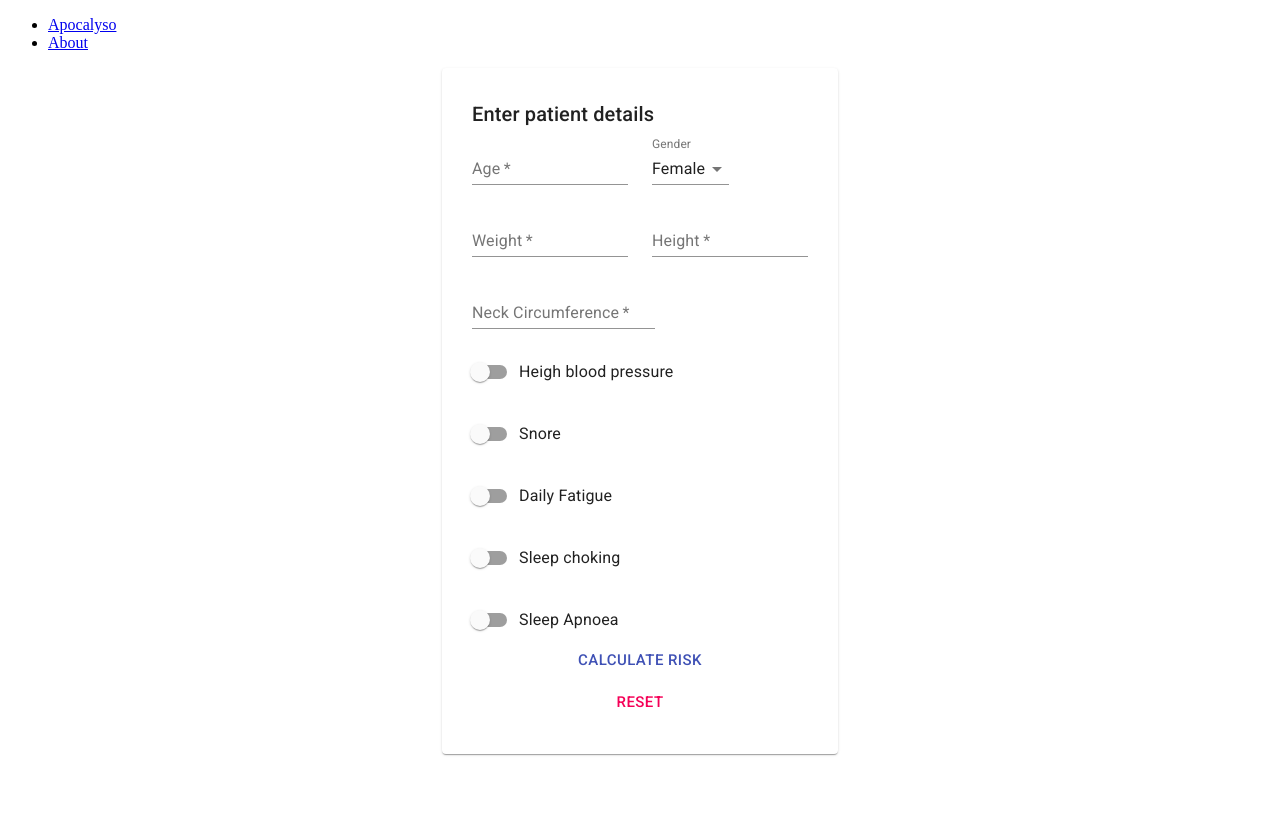
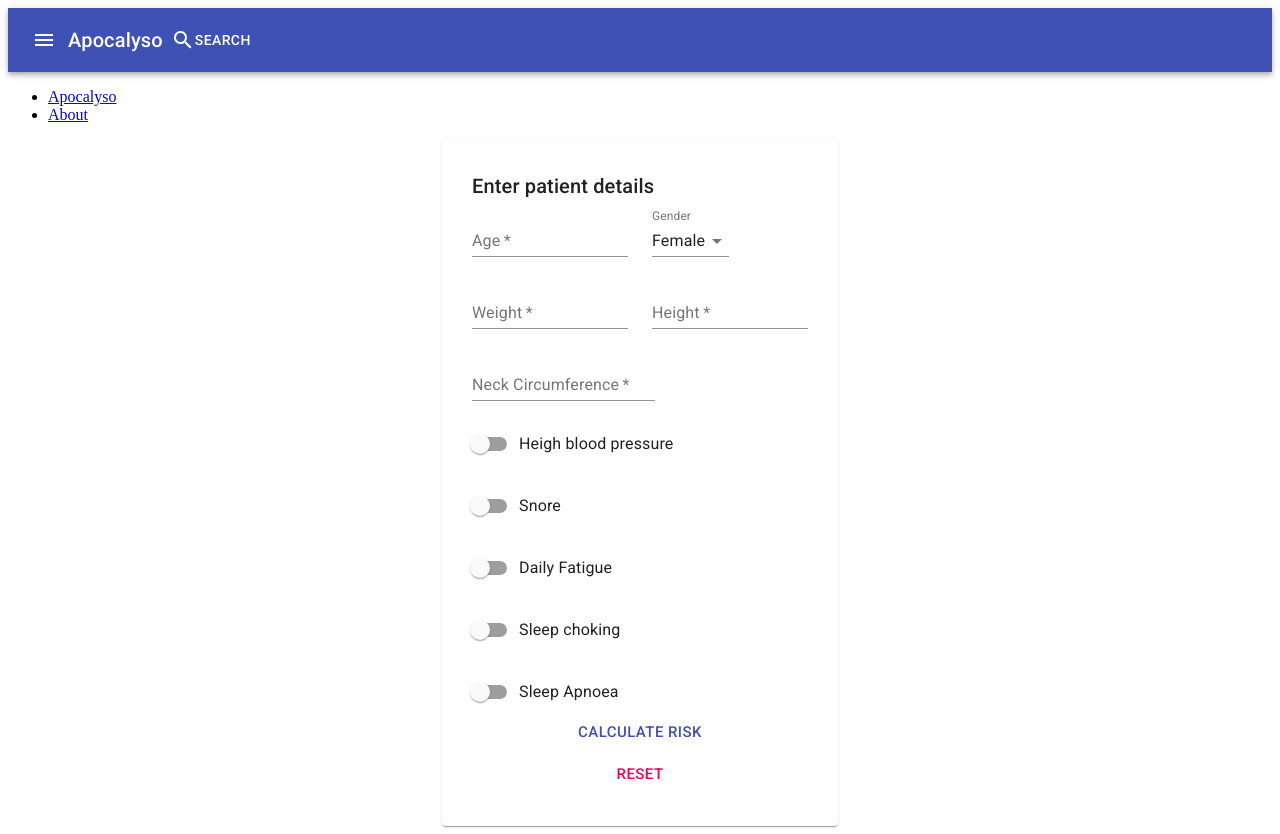
Before and after one commit to miamollie/apocalypse, a Next.js app: page / in a window 1280 px wide. Before the commit the page ends 800 px from the top, so only its background shows below. Built offline with nearby package versions, Linux system fonts and the light colour scheme.

Commit message:
Update nav WIP

```diff
--- a/components/page.js
+++ b/components/page.js
@@ -1,12 +1,32 @@
 import React from 'react';
 import Head from 'next/head';
 import Nav from '../components/nav';
+import Typography from '@material-ui/core/Typography';
+import IconButton from '@material-ui/core/IconButton';
+import MenuIcon from '@material-ui/icons/Menu';
+import AppBar from '@material-ui/core/AppBar';
+import Toolbar from '@material-ui/core/Toolbar';
+import Button from '@material-ui/core/Button';
+import SearchIcon from '@material-ui/icons/Search';
 
 const Page = ({ title, children }) => (
     <>
         <Head>
             <title>Apocalyso {title && `- ${title}`}</title>
         </Head>
+        <AppBar position="static">
+            <Toolbar>
+                <IconButton edge="start" color="inherit" aria-label="menu">
+                    <MenuIcon />
+                    {/* TODO menu should open as Nav */}
+                </IconButton>
+                <Typography variant="h6">Apocalyso</Typography>
+                <Button color="inherit">
+                    <SearchIcon />
+                    Search
+                </Button>
+            </Toolbar>
+        </AppBar>
         <Nav />
         <main>{children}</main>
     </>
--- a/package.json
+++ b/package.json
@@ -14,6 +14,7 @@
   },
   "dependencies": {
     "@material-ui/core": "^4.5.1",
+    "@material-ui/icons": "^4.5.1",
     "next": "9.1.1",
     "react": "16.10.2",
     "react-dom": "16.10.2"
```
Also changed, not shown: 1 other file (tests, documents, lock files or other folders).
